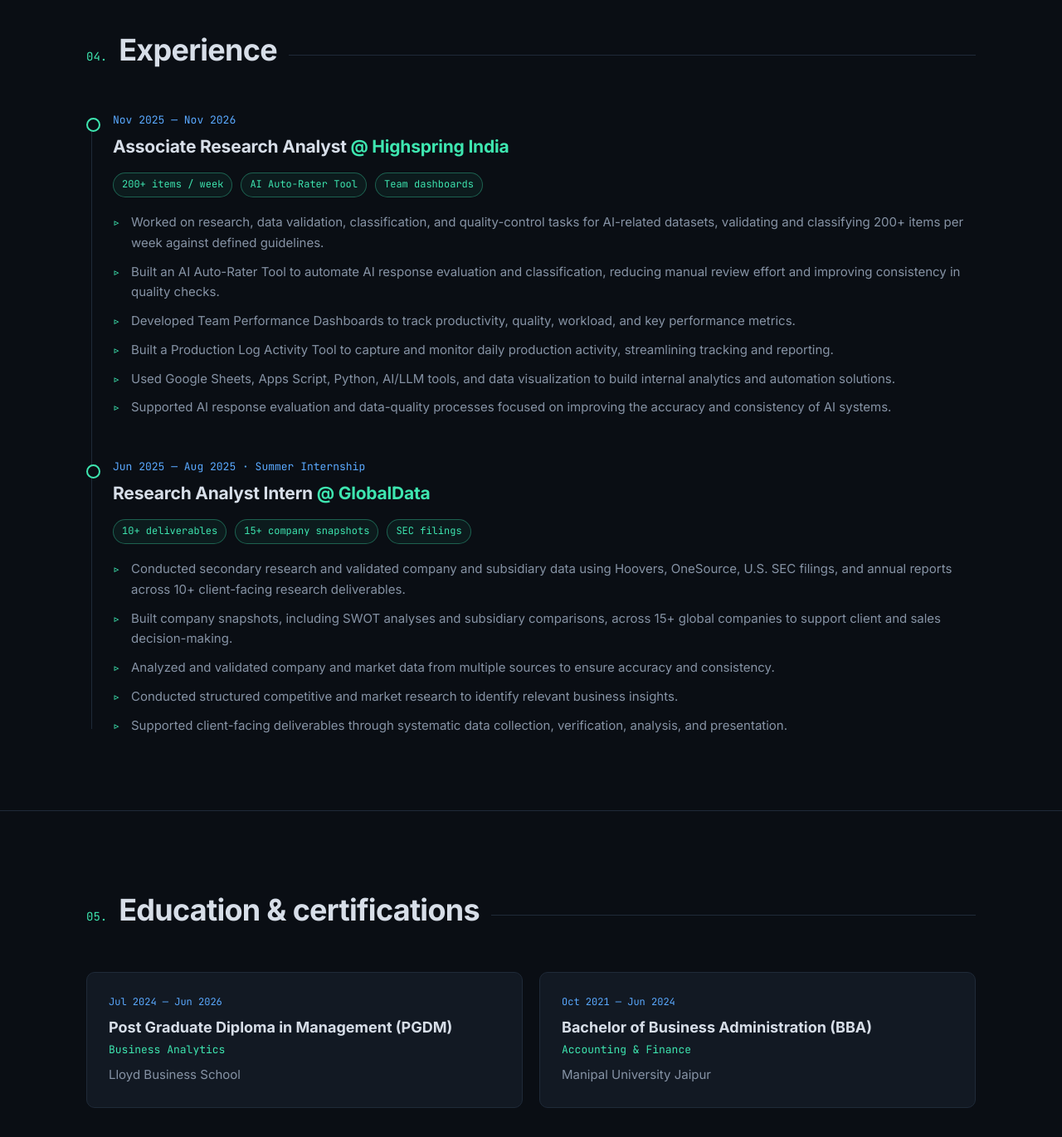
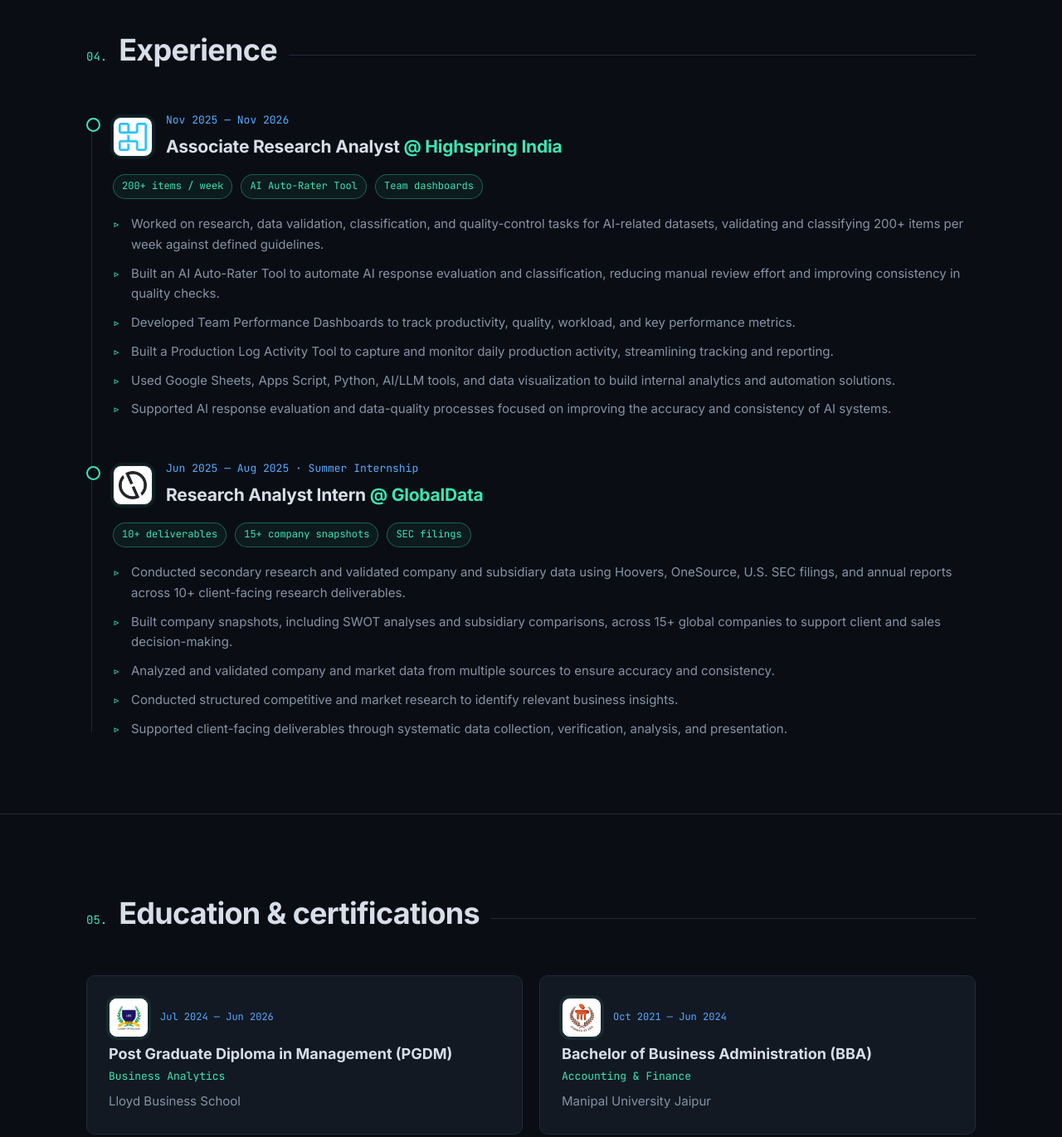
Before and after one commit to parvkumarsingh/portfolio, a plain HTML site: page index.html in a window 1280 px wide. Shown: the part 3700-5071 px from the top of the page at 83% size. Drawn offline with Linux system fonts and the light colour scheme.

Commit message:
Add company and college logos to experience and education
Co-Authored-By: Claude Opus 5.5 <noreply@anthropic.com>

```diff
--- a/index.html
+++ b/index.html
@@ -222,6 +222,18 @@ ul.pts li::before{content:"▹";position:absolute;left:0;color:var(--accent);fon
 .chip{font-family:var(--mono);font-size:12px;padding:4px 10px;border-radius:999px;border:1px solid rgba(62,230,176,.35);color:var(--accent);background:rgba(62,230,176,.06)}
 .job ul.pts li{font-size:15px}
 .job ul.pts{margin-bottom:0}
+
+/* org logos */
+.org{display:flex;gap:16px;align-items:center}
+.org-logo{
+  flex-shrink:0;width:48px;height:48px;border-radius:10px;background:#fff;padding:6px;
+  display:grid;place-items:center;border:1px solid var(--line);
+  box-shadow:0 0 0 3px rgba(62,230,176,.08);
+}
+.org-logo img{width:100%;height:100%;object-fit:contain;display:block}
+.org-logo{overflow:hidden}
+.org-logo img[src*="lloyd"]{transform:scale(1.45)}
+.edu-top{display:flex;align-items:center;gap:14px;margin-bottom:6px}
 
 /* education */
 .edu-grid{display:grid;grid-template-columns:1fr 1fr;gap:20px;margin-bottom:44px}
@@ -495,8 +507,13 @@ footer{border-top:1px solid var(--line);padding:30px 0;text-align:center;font-fa
     <div class="sec-head reveal"><span class="idx">04.</span><h2>Experience</h2><span class="rule"></span></div>
     <div class="timeline">
       <div class="job reveal">
+        <div class="org">
+          <span class="org-logo"><img src="assets/logos/highspring.png" alt="Highspring logo" width="40" height="40" loading="lazy"></span>
+          <div>
             <div class="when">Nov 2025 — Nov 2026</div>
             <h3>Associate Research Analyst <span>@ Highspring India</span></h3>
+          </div>
+        </div>
         <div class="meta"><span class="chip">200+ items / week</span><span class="chip">AI Auto-Rater Tool</span><span class="chip">Team dashboards</span></div>
         <ul class="pts">
           <li>Worked on research, data validation, classification, and quality-control tasks for AI-related datasets, validating and classifying 200+ items per week against defined guidelines.</li>
@@ -508,8 +525,13 @@ footer{border-top:1px solid var(--line);padding:30px 0;text-align:center;font-fa
         </ul>
       </div>
       <div class="job reveal">
+        <div class="org">
+          <span class="org-logo"><img src="assets/logos/globaldata.png" alt="GlobalData logo" width="40" height="40" loading="lazy"></span>
+          <div>
             <div class="when">Jun 2025 — Aug 2025 · Summer Internship</div>
             <h3>Research Analyst Intern <span>@ GlobalData</span></h3>
+          </div>
+        </div>
         <div class="meta"><span class="chip">10+ deliverables</span><span class="chip">15+ company snapshots</span><span class="chip">SEC filings</span></div>
         <ul class="pts">
           <li>Conducted secondary research and validated company and subsidiary data using Hoovers, OneSource, U.S. SEC filings, and annual reports across 10+ client-facing research deliverables.</li>
@@ -528,13 +550,19 @@ footer{border-top:1px solid var(--line);padding:30px 0;text-align:center;font-fa
     <div class="sec-head reveal"><span class="idx">05.</span><h2>Education &amp; certifications</h2><span class="rule"></span></div>
     <div class="edu-grid">
       <div class="edu reveal">
+        <div class="edu-top">
+          <span class="org-logo"><img src="assets/logos/lloyd-business-school.png" alt="Lloyd Business School logo" width="40" height="40" loading="lazy"></span>
           <div class="when">Jul 2024 — Jun 2026</div>
+        </div>
         <h3>Post Graduate Diploma in Management (PGDM)</h3>
         <div class="spec">Business Analytics</div>
         <div class="school">Lloyd Business School</div>
       </div>
       <div class="edu reveal">
+        <div class="edu-top">
+          <span class="org-logo"><img src="assets/logos/manipal-university-jaipur.png" alt="Manipal University Jaipur logo" width="40" height="40" loading="lazy"></span>
           <div class="when">Oct 2021 — Jun 2024</div>
+        </div>
         <h3>Bachelor of Business Administration (BBA)</h3>
         <div class="spec">Accounting &amp; Finance</div>
         <div class="school">Manipal University Jaipur</div>
```
Also changed, not shown: assets/logos/globaldata.png (added), assets/logos/highspring.png (added), assets/logos/lloyd-business-school.png (added), assets/logos/manipal-university-jaipur.png (added). Lines whose indentation alone changed are shown as unchanged.
